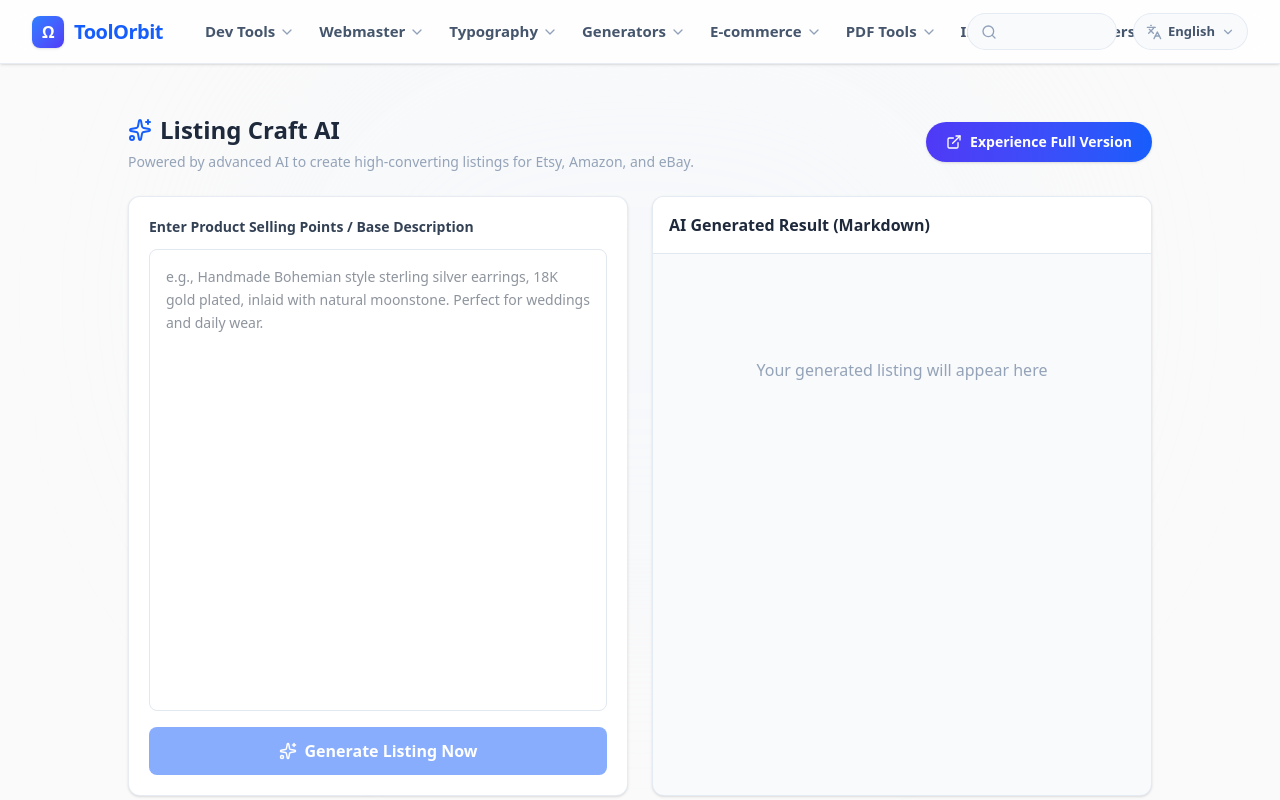
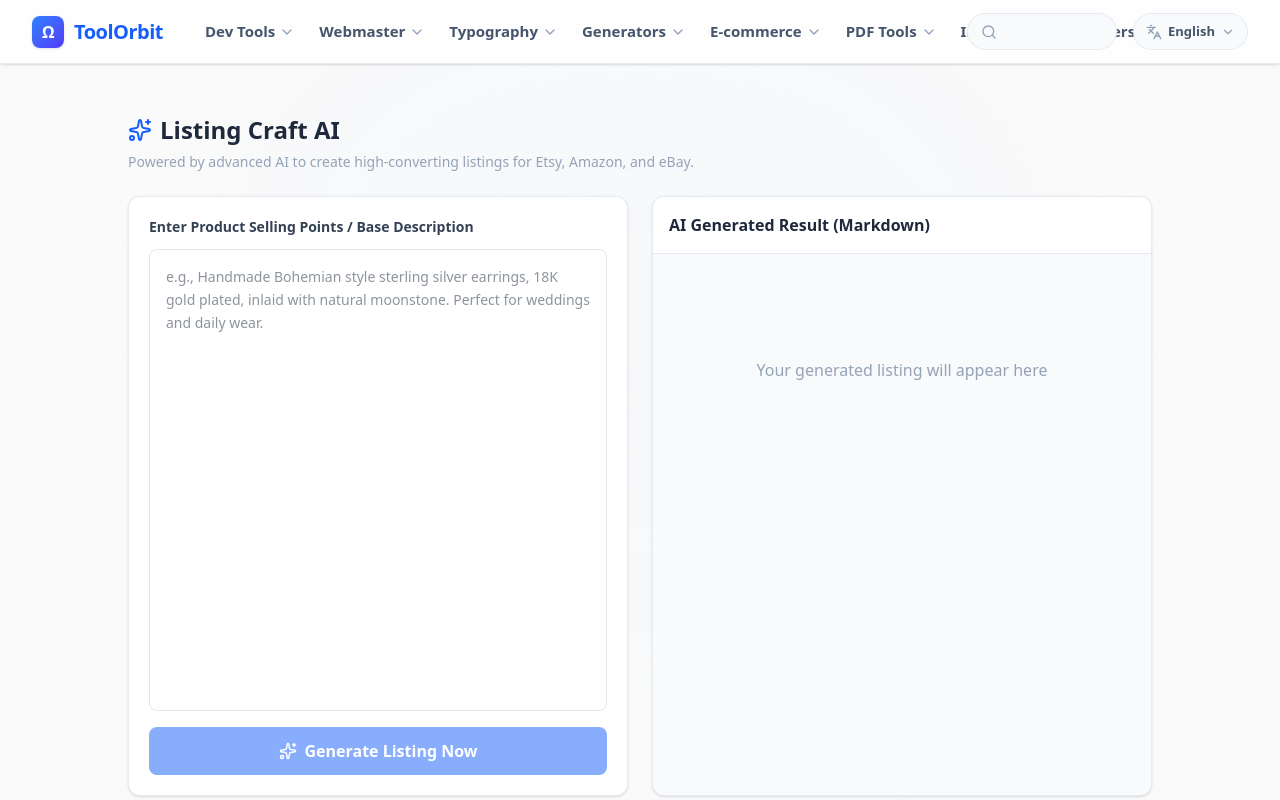
Before and after one commit to lwj-wxy/toolorbit, a React (Vite) app: page /tools/ecommerce/listing-craft-ai in a window 1280 px wide. Shown: the top 800 px of the page. Built offline with nearby package versions, Linux system fonts and the light colour scheme.

Commit message:
feat(ListingCraft): Remove external link button
Removes the "Full Features" button from the ListingCraft tool page. This button linked to an external site and is no longer necessary or desired on the ToolOrbit platform.

```diff
--- a/src/pages/tools/ecommerce/ListingCraft.tsx
+++ b/src/pages/tools/ecommerce/ListingCraft.tsx
@@ -91,15 +91,6 @@
             {t('tools.listing-craft-ai.subtitle')}
           </p>
         </div>
-        <a
-          href="https://ecomcopy-ai.toolorbit.site"
-          target="_blank"
-          rel="noopener noreferrer"
-          className="inline-flex items-center gap-2 bg-gradient-to-r from-indigo-600 to-blue-600 hover:from-indigo-700 hover:to-blue-700 text-white px-5 py-2.5 rounded-full text-sm font-bold shadow-sm transition-all hover:shadow-md"
-        >
-          <ExternalLink size={16} />
-          {t('tools.listing-craft-ai.fullFeaturesBtn')}
-        </a>
       </div>
 
       <div className="grid grid-cols-1 lg:grid-cols-2 gap-6">
```
